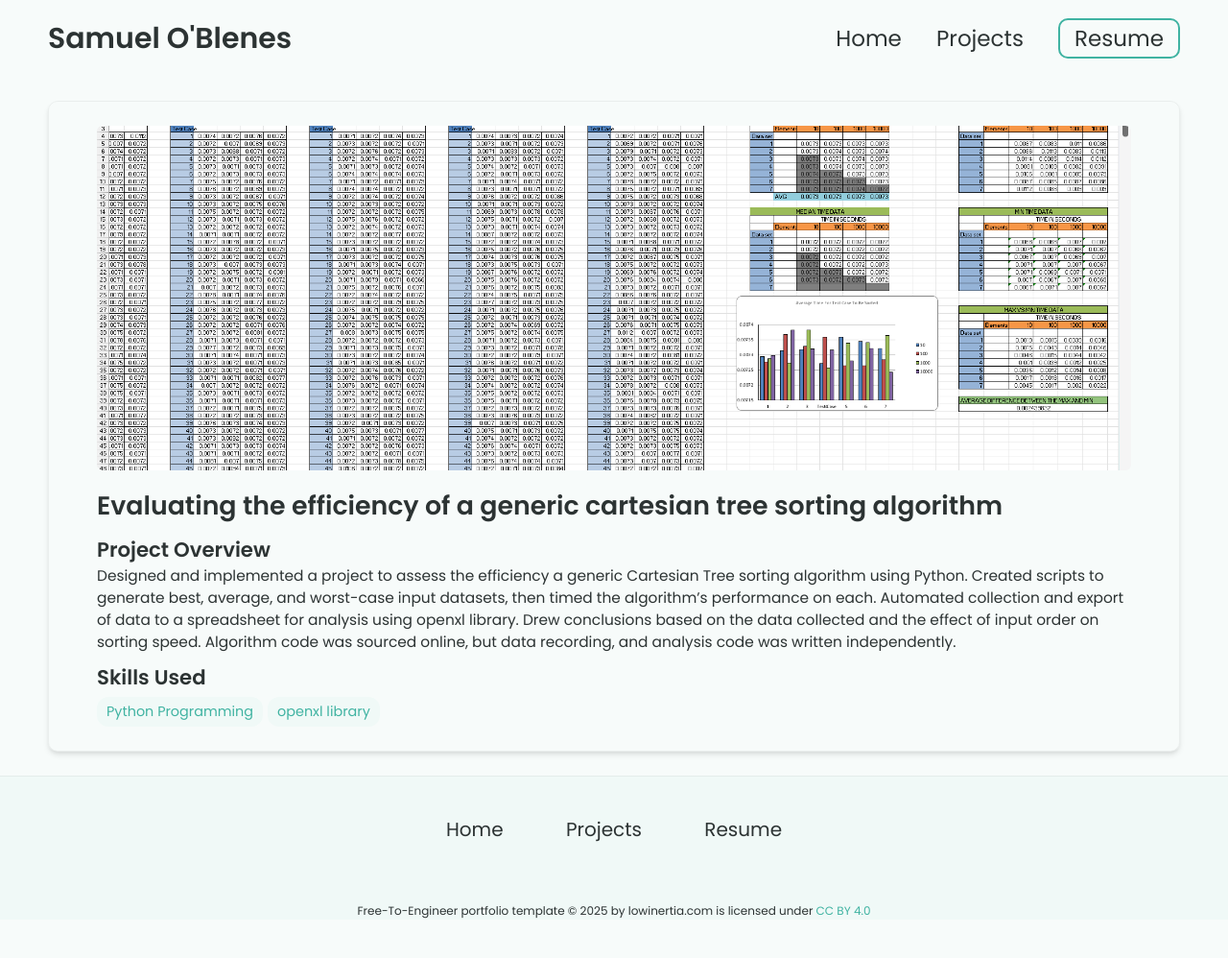
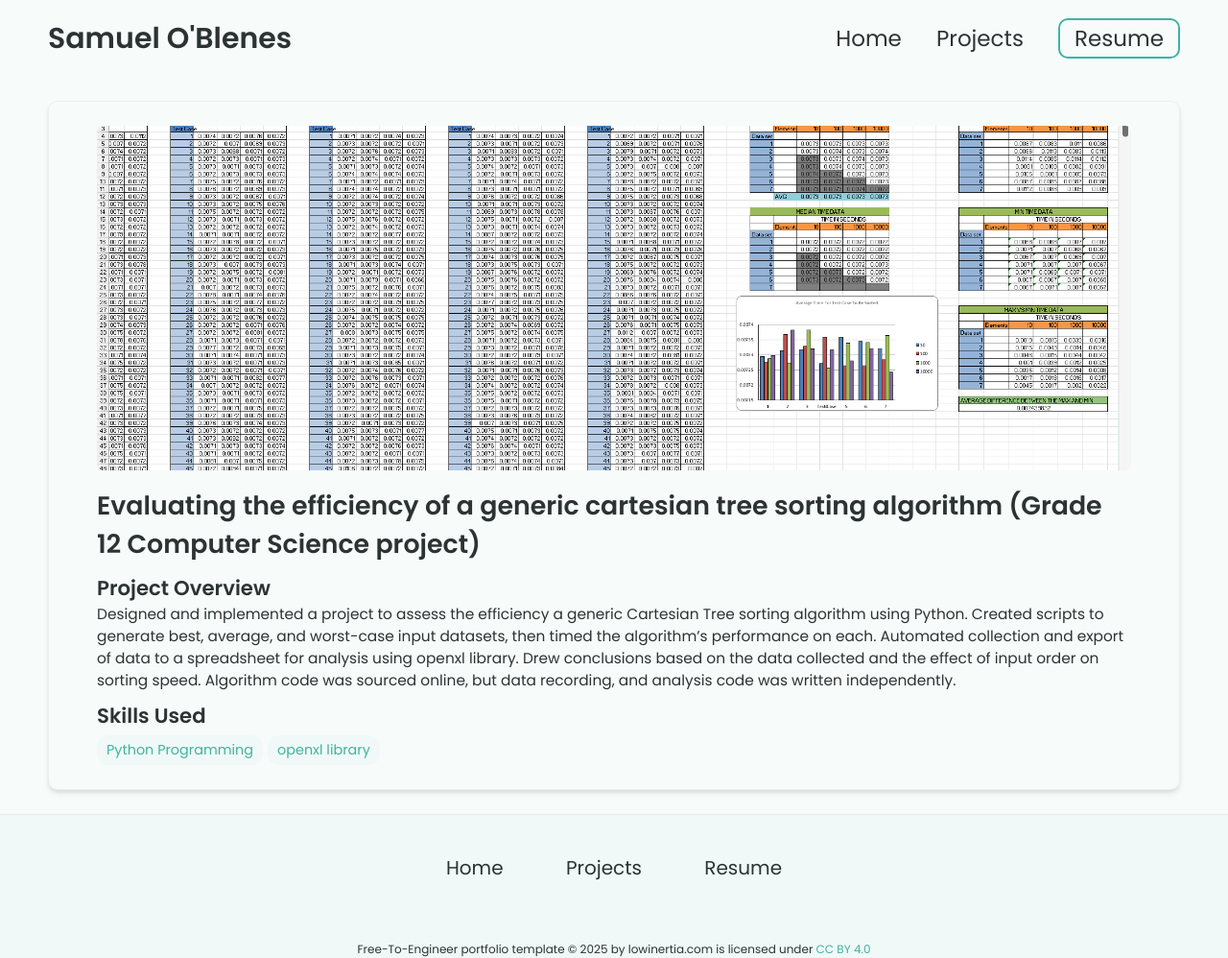
Before and after one commit to samueloblenes/samueloblenes.github.io, a Jekyll site: the page built from _projects/Cartesian tree sort/index.md, in a window 1280 px wide. Shown: the whole page at 96% size. Built offline with Jekyll 4.4.1, drawn with Linux system fonts in a browser that asks for light colours; before the commit the page ends 958 px from its top, so only the background shows below that.

Commit message:
Update index.md

```diff
--- a/_projects/Cartesian tree sort/index.md
+++ b/_projects/Cartesian tree sort/index.md
@@ -1,6 +1,6 @@
 ---
 layout: post
-title: Evaluating the efficiency of a generic cartesian tree sorting algorithm
+title: Evaluating the efficiency of a generic cartesian tree sorting algorithm (Grade 12 Computer Science project)
 description: Designed and implemented a project to assess the efficiency a generic Cartesian Tree sorting algorithm using Python. Created scripts to generate best, average, and worst-case input datasets, then timed the algorithm’s performance on each. Automated collection and export of data to a spreadsheet for analysis using openxl library. Drew conclusions based on the data collected and the effect of input order on sorting speed. Algorithm code was sourced online, but data recording, and analysis code was written independently.
 skills:
 - Python Programming
```
